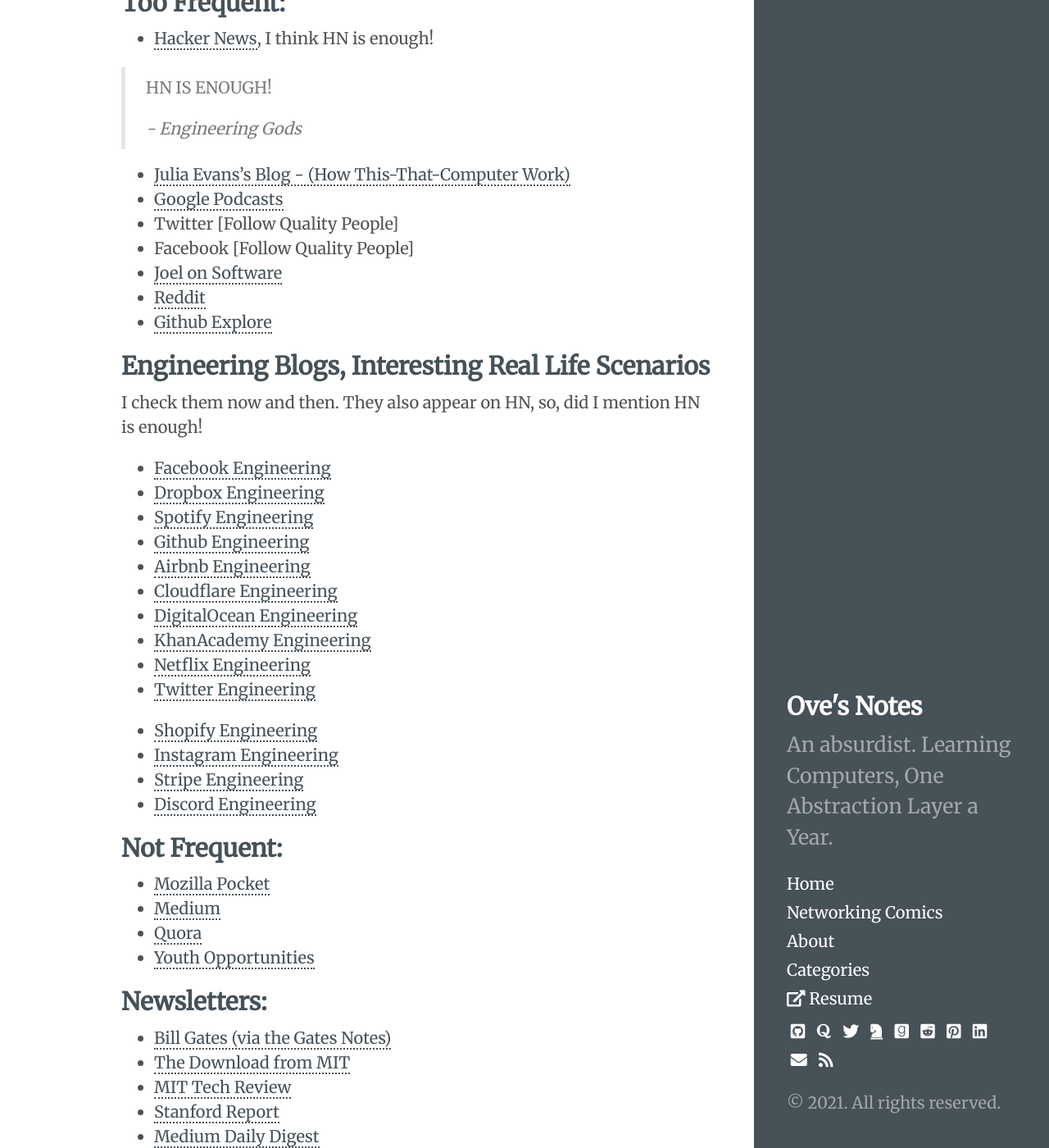
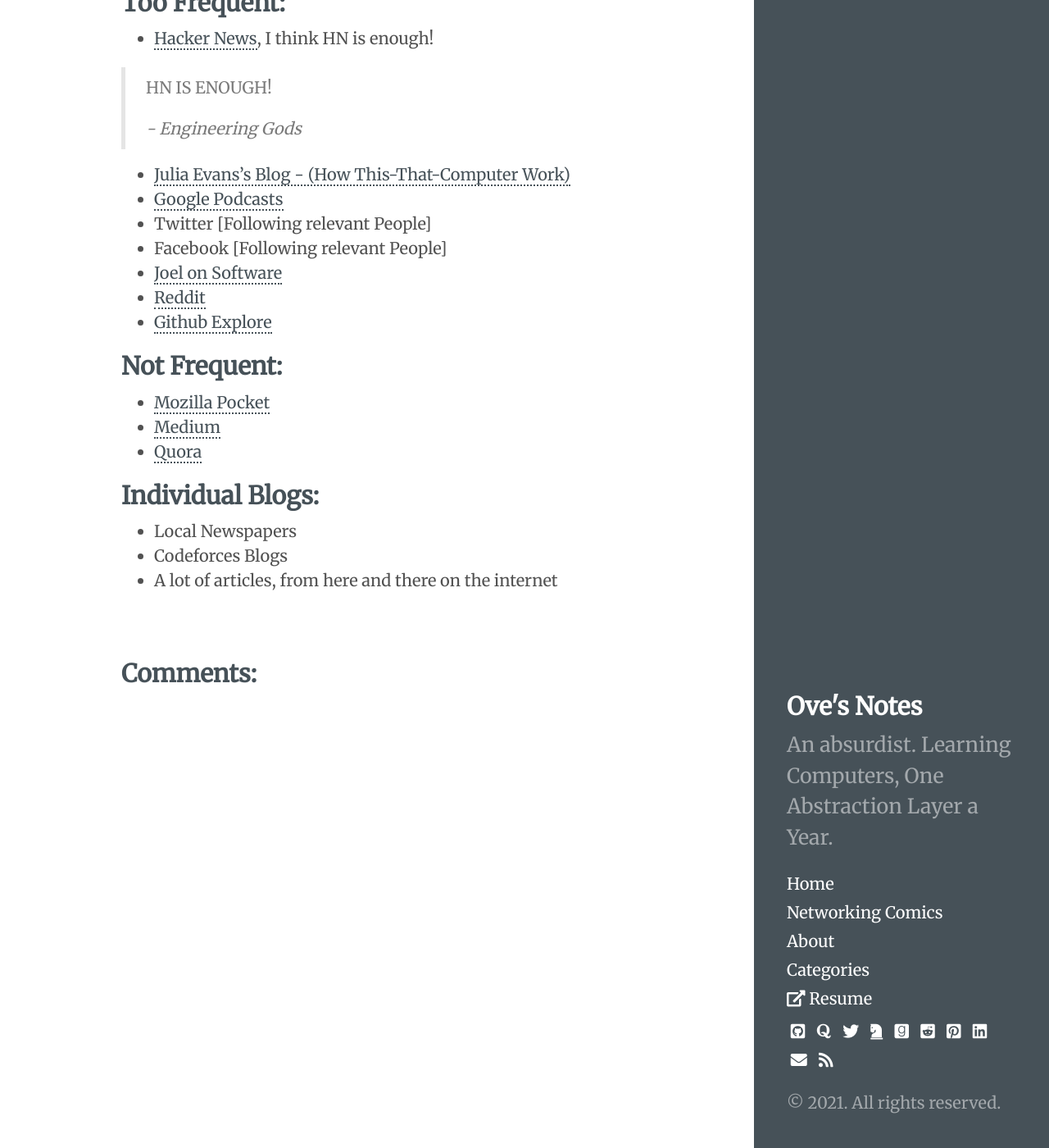
Before and after one commit to ovebepari/ovebepari.github.io, a Jekyll site: the page built from _posts/2019-01-12-oves-news-knowledge-sources.md, in a window 1280 px wide and 1400 px high, scrolled down 1081 px. Shown: the whole window at 82% size. Built offline with Jekyll 4.4.1, drawn with Linux system fonts in a browser that asks for light colours; comment, search, counter and statistics services are not loaded; some of the changed text lies outside the part shown.

Commit message:
news and knowledge sources edited, deleted engineering blogs

```diff
--- a/_posts/2019-01-12-oves-news-knowledge-sources.md
+++ b/_posts/2019-01-12-oves-news-knowledge-sources.md
@@ -22,52 +22,21 @@
 
 - [Julia Evans's Blog - (How This-That-Computer Work)](https://jvns.ca/)
 - [Google Podcasts](https://podcasts.google.com/)
-- Twitter  [Follow Quality People]
-- Facebook [Follow Quality People]
+- Twitter  [Following relevant People]
+- Facebook [Following relevant People]
 - [Joel on Software](https://www.joelonsoftware.com/)
 - [Reddit](http://reddit.com/)
 - [Github Explore](https://github.com/explore)
-
-## Engineering Blogs, Interesting Real Life Scenarios
-I check them now and then. They also appear on HN, so, did I mention HN is enough!
-
-- [Facebook Engineering](https://engineering.fb.com/)
-- [Dropbox Engineering](https://dropbox.tech/)
-- [Spotify Engineering](https://engineering.atspotify.com/)
-- [Github Engineering](https://github.blog/category/engineering/)
-- [Airbnb Engineering](https://medium.com/airbnb-engineering)
-- [Cloudflare Engineering](https://blog.cloudflare.com/)
-- [DigitalOcean Engineering](https://www.digitalocean.com/blog/tag/engineering/?)
-- [KhanAcademy Engineering](https://blog.khanacademy.org/engineering/)
-- [Netflix Engineering](https://netflixtechblog.com/)
-- [Twitter Engineering](https://blog.twitter.com/engineering/en_us)
-
-- [Shopify Engineering](https://shopify.engineering/)
-- [Instagram Engineering](https://instagram-engineering.com/)
-- [Stripe Engineering](https://stripe.com/blog)
-- [Discord Engineering](https://blog.discord.com/engineering-posts/home)
-
 
 ## Not Frequent:
 
 - [Mozilla Pocket](https://getpocket.com/explore/)
 - [Medium](https://medium.com/)
 - [Quora](http://quora.com/)
-- [Youth Opportunities](https://www.youthop.com/)
 
-## Newsletters:
-
-- [Bill Gates (via the Gates Notes)](https://www.gatesnotes.com/)
-- [The Download from MIT](https://www.technologyreview.com/the-download/)
-- [MIT Tech Review](https://go.technologyreview.com/newsletters)
-- [Stanford Report](https://news.stanford.edu/stanford-report/)
-- [Medium Daily Digest](https://medium.com/@ExtendedDigest)
-- [Quora Digest](https://www.quora.com/settings/notifications)
-
-## Pro-duck-tivity
-- [NessLabs - Good stuff](https://nesslabs.com/)
 
 ## Individual Blogs:
 
+- Local Newspapers
 - Codeforces Blogs
 - A lot of articles, from here and there on the internet
```
